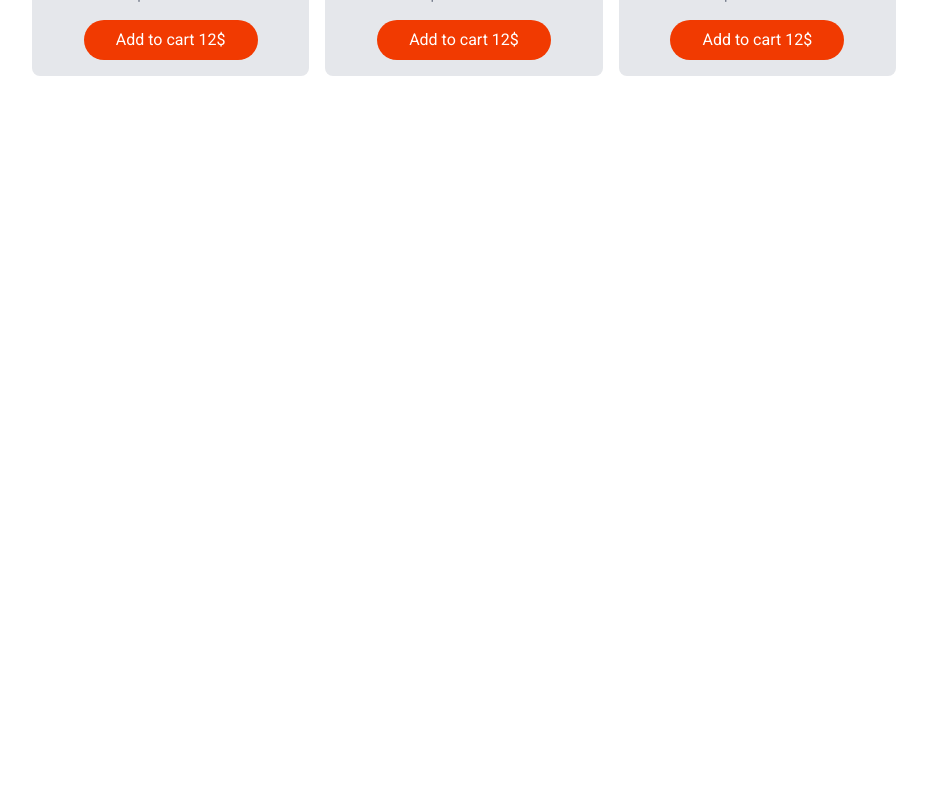
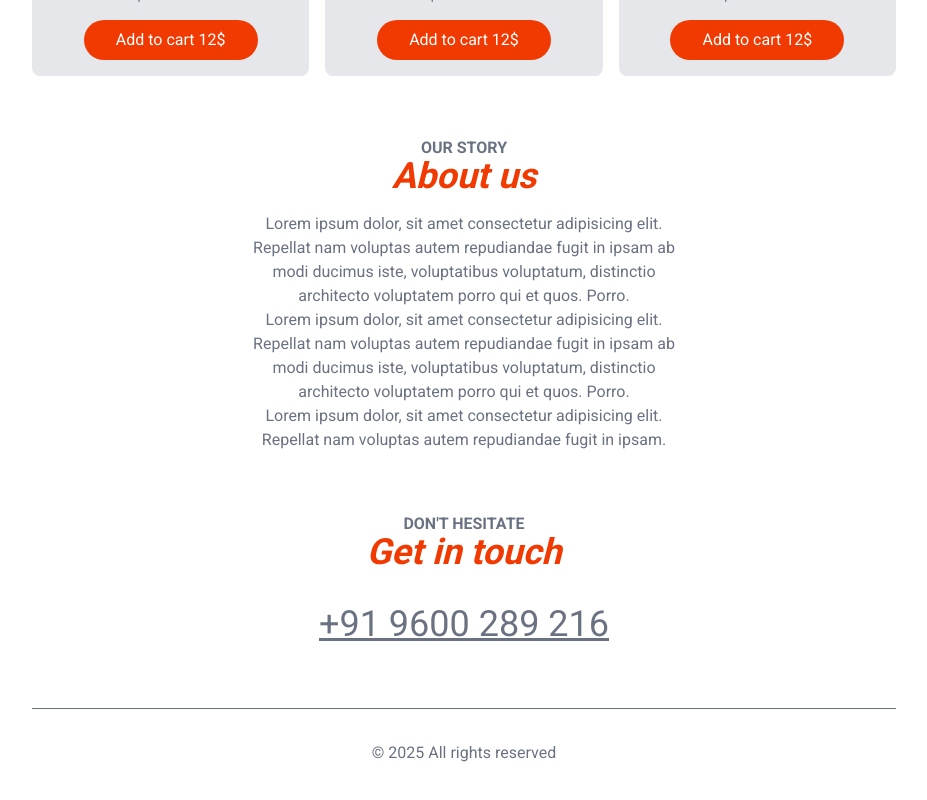
Before and after one commit to Rishi2564/Food-del, a Next.js app: page / in a window 1280 px wide. Shown: the part 1189-1989 px from the top of the page, without its empty margins (176-1103 px from the left). Before the commit the page ends 1281 px from the top, so only its background shows below. Built offline with nearby package versions, Linux system fonts and the light colour scheme.

Commit message:
added section header

```diff
--- a/src/app/page.js
+++ b/src/app/page.js
@@ -1,13 +1,50 @@
 import Header from "@/components/layout/Header.jsx";
 import Hero from "@/components/layout/Hero";
 import HomeMenu from "@/components/layout/HomeMenu";
+import SectionHeaders from "@/components/layout/SectionHeaders";
 
 export default function Home() {
   return (
     <>
-   <Header />
-   <Hero />
-   <HomeMenu />
+      <Header />
+      <Hero />
+      <HomeMenu />
+      <section className="text-center my-16">
+        <SectionHeaders subHeader={"Our story"} mainHeader={"About us"} />
+
+        <div className="text-gray-500 max-w-md mx-auto mt-4 flex-col gap-4">
+          <p>
+            Lorem ipsum dolor, sit amet consectetur adipisicing elit. Repellat
+            nam voluptas autem repudiandae fugit in ipsam ab modi ducimus iste,
+            voluptatibus voluptatum, distinctio architecto voluptatem porro qui
+            et quos. Porro.
+          </p>
+          <p>
+            Lorem ipsum dolor, sit amet consectetur adipisicing elit. Repellat
+            nam voluptas autem repudiandae fugit in ipsam ab modi ducimus iste,
+            voluptatibus voluptatum, distinctio architecto voluptatem porro qui
+            et quos. Porro.
+          </p>
+          <p>
+            Lorem ipsum dolor, sit amet consectetur adipisicing elit. Repellat
+            nam voluptas autem repudiandae fugit in ipsam.
+          </p>
+        </div>
+      </section>
+      <section className="text-center my-8">
+        <SectionHeaders
+          subHeader={"Don't hesitate"}
+          mainHeader={"Get in touch"}
+        />
+        <div className="mt-8">
+          <a className="text-4xl underline text-gray-500" href="tel:+919600289216">
+            +91 9600 289 216
+          </a>
+        </div>
+      </section>
+      <footer className="border-t p-8 text-center text-gray-500 mt-16">
+        &copy; 2025 All rights reserved
+      </footer>
     </>
   );
 }
--- a/src/components/layout/HomeMenu.jsx
+++ b/src/components/layout/HomeMenu.jsx
@@ -1,5 +1,6 @@
 import Image from "next/image";
 import MenuItem from "../menu/MenuItem";
+import SectionHeaders from "./SectionHeaders";
 
 const HomeMenu = () => {
   return (
@@ -14,10 +15,7 @@
       </div>
 
       <div className="text-center mb-4">
-        <h3 className="uppercase text-gray-500 font-semibold leading-4">
-          Check out
-        </h3>
-        <h2 className="text-primary font-bold text-4xl italic">Menu</h2>
+        <SectionHeaders subHeader={"Check out"} mainHeader={"Menu"} />
       </div>
       <div className="grid grid-cols-3 gap-4">
         <MenuItem />
--- /dev/null
+++ b/src/components/layout/SectionHeaders.jsx
@@ -0,0 +1,12 @@
+const SectionHeader = ({subHeader, mainHeader}) => {
+  return (
+    <>
+    <h3 className="uppercase text-gray-500 font-semibold leading-4">
+         {subHeader}
+        </h3>
+        <h2 className="text-primary font-bold text-4xl italic">{mainHeader}</h2>
+    </>
+  )
+}
+
+export default SectionHeader
```
